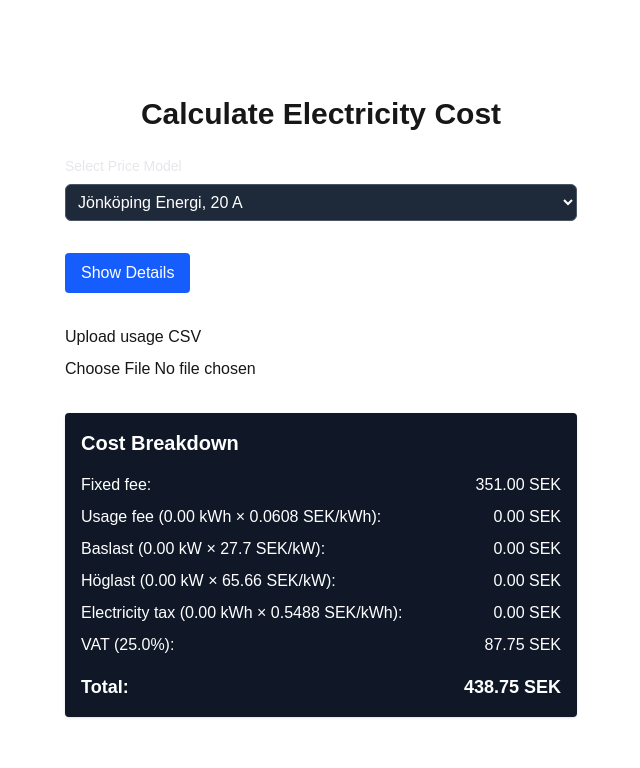
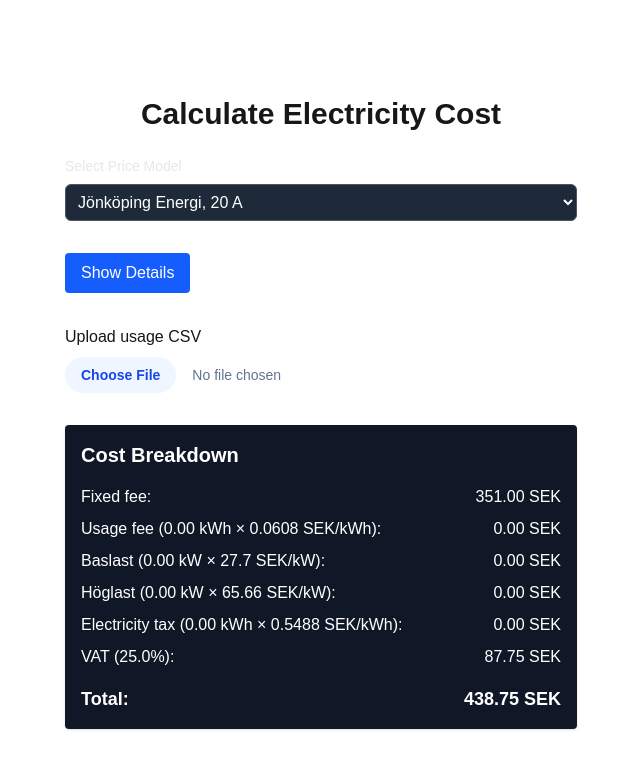
Before and after one commit to jmalm/power-bill-react, a Next.js app: page / in a window 1280 px wide. Shown: the top 768 px of the page, without its empty margins (319-959 px from the left). Built offline with nearby package versions, Linux system fonts and the light colour scheme.

Commit message:
Style file selector button

```diff
--- a/app/page.tsx
+++ b/app/page.tsx
@@ -93,7 +93,7 @@
             type="file"
             accept=".csv,text/csv"
             onChange={(e) => handleCsvUpload(e, setUsageData)}
-            className="block"
+            className="block w-full text-sm text-slate-500 file:mr-4 file:py-2 file:px-4 file:rounded-full file:border-0 file:text-sm file:font-semibold file:bg-blue-50 file:text-blue-700 hover:file:bg-blue-100"
           />
           {usageData.length > 0 && (
             <div className="mt-2 text-sm text-green-400">
```
